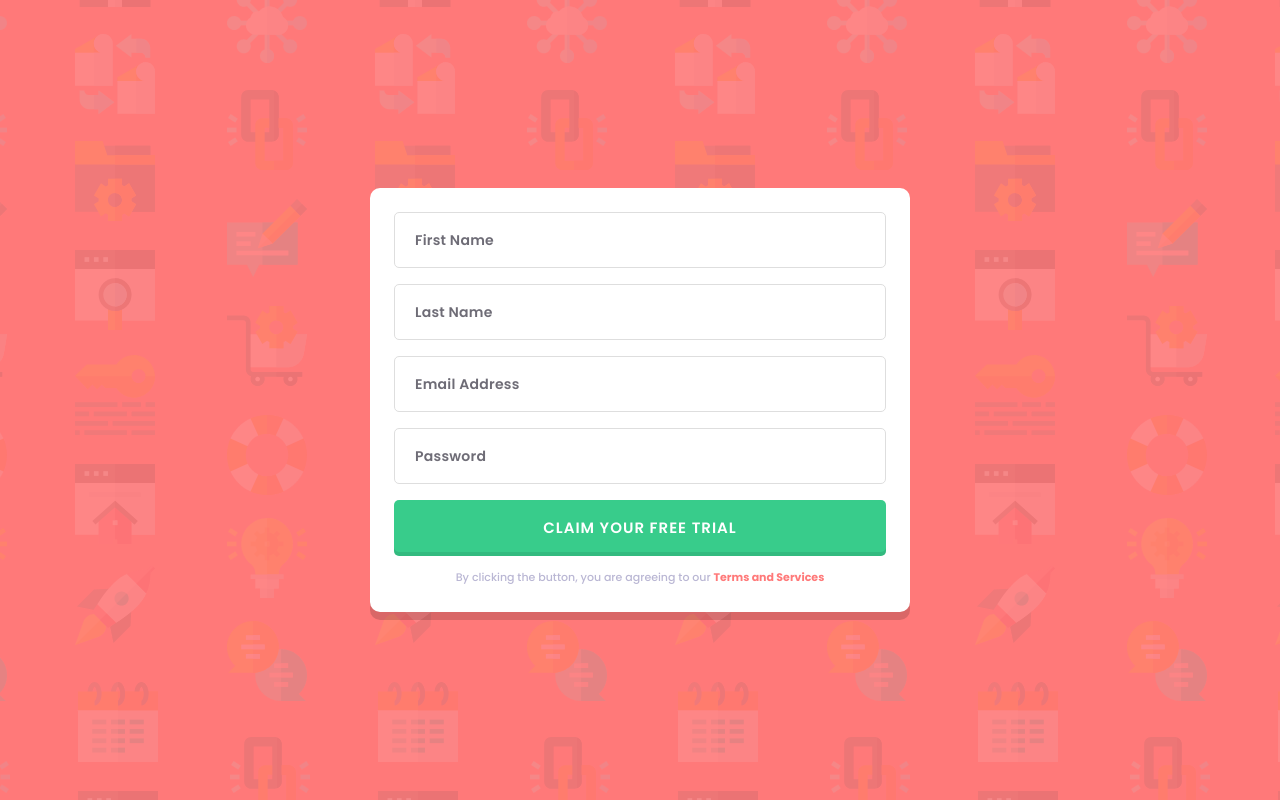
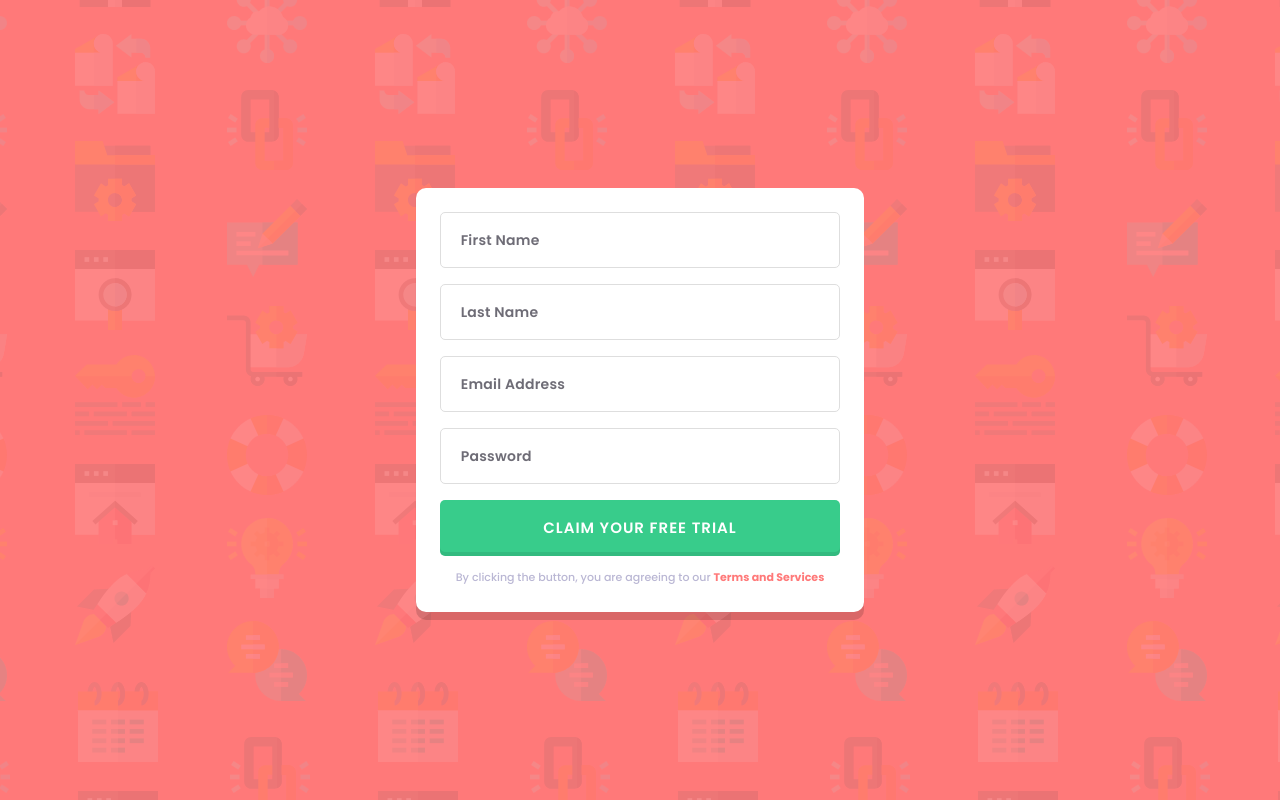
Before and after one commit to johnnygerard/fem-intro-component-with-sign-up-form, a Next.js app: page / in a window 1280 px wide. Built offline with nearby package versions, Linux system fonts and the light colour scheme.

Commit message:
feat: update layout and add main element

```diff
--- a/src/app/layout.tsx
+++ b/src/app/layout.tsx
@@ -57,7 +57,7 @@ const RootLayout = ({ children }: Props) => {
           "dt:bg-[url('/asset/image/background-desktop.svg')]",
         )}
       >
-        {children}
+        <main className="grid min-h-screen place-items-center">{children}</main>
         <Noscript />
       </body>
     </html>
--- a/src/app/not-found.tsx
+++ b/src/app/not-found.tsx
@@ -8,12 +8,10 @@ export const metadata: Metadata = {
 
 const NotFound = () => {
   return (
-    <div className="grid min-h-screen place-items-center">
-      <div className="text-center">
-        <h1>404 Not Found</h1>
-        <p>Sorry, the page you are looking for does not exist.</p>
-        <Link href="/">Back to Home</Link>
-      </div>
+    <div className="text-center">
+      <h1>404 Not Found</h1>
+      <p>Sorry, the page you are looking for does not exist.</p>
+      <Link href="/">Back to Home</Link>
     </div>
   );
 };
--- a/src/app/page.tsx
+++ b/src/app/page.tsx
@@ -3,7 +3,7 @@ import { memo } from "react";
 
 const HomePage = () => {
   return (
-    <div className="grid min-h-screen place-items-center">
+    <div>
       <Form />
     </div>
   );
```
